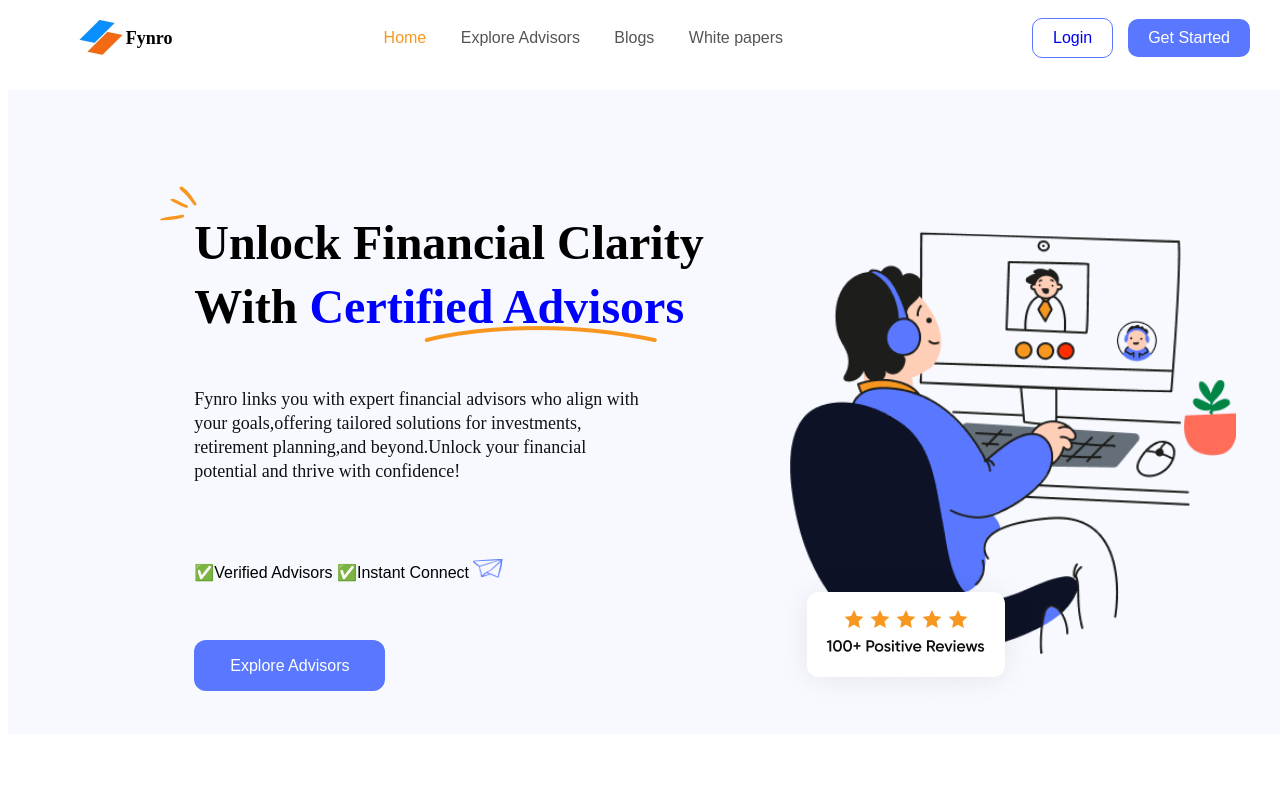
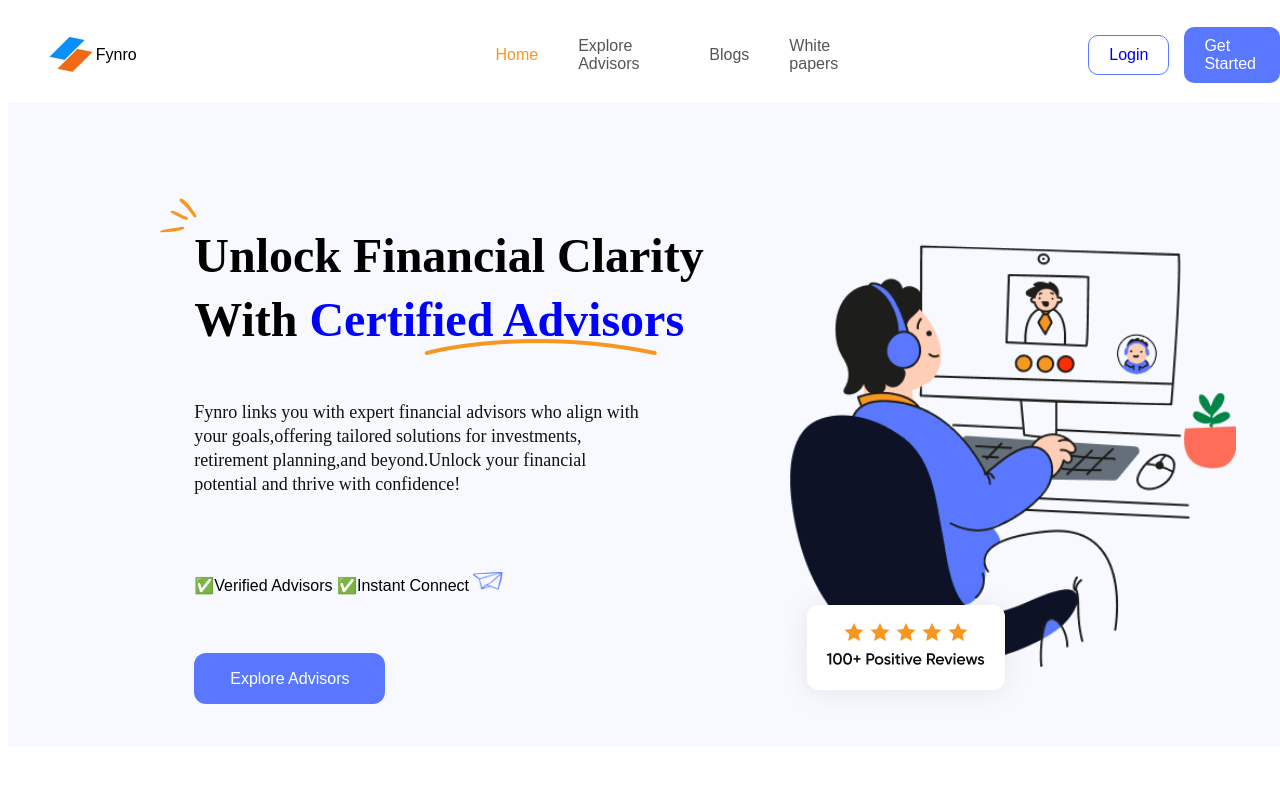
Before and after one commit to jeba-0406/fynro-jeba, a plain HTML site: page index.html in a window 1280 px wide. Shown: the top 800 px of the page. Drawn offline with nearby package versions, Linux system fonts and the light colour scheme.

Commit message:
changes in code

```diff
--- a/index.html
+++ b/index.html
@@ -1,5 +1,6 @@
 <!DOCTYPE html>
 <html lang="en">
+
 <head>
     <meta charset="UTF-8">
     <meta name="viewport" content="width=device-width, initial-scale=1.0">
@@ -8,14 +9,15 @@
     <link rel="icon" href="images\WhatsApp Image 2025-03-04 at 15.48.01_af4ceebb.jpg">
     <link rel="stylesheet" href="login.css">
 </head>
+
 <body>
 
-    <div class="top">
-        <div class="fynro">
+    <div class="toop">
+        <div class="fyynro">
             <img src="images\WhatsApp Image 2025-03-04 at 15.48.01_af4ceebb.jpg" width="50px">
             <p>Fynro</p>
         </div>
-        <div class="topbuttons">
+        <div class="toopbuttons">
             <a href="#" class="home"><span style="color:#F8971F">Home</span></a>
             <a href="#"><span style="color:#555555">Explore Advisors</span></a>
             <a href="#"><span style="color:#555555">Blogs</span></a>
@@ -51,7 +53,7 @@
                     <p>✅Verified Advisors ✅Instant Connect <img src="images\image.png" width="30"></p>
                 </div>
                 <div class="mid4">
-          <p>  <a href="#">Explore Advisors</a></p>
+                    <p> <a href="#">Explore Advisors</a></p>
                 </div>
             </div>
         </div>
@@ -73,9 +75,9 @@
         <center>
             <h1>Watch Our Actions</h1>
             <div class="yout">
-            <a href="https://www.youtube.com/"><img src="images\group.png" ></a>
+                <a href="https://www.youtube.com/"><img src="images\group.png"  ></a>
                 <div class="parama">
-                <a href="https://www.youtube.com/"><img src="images\icons8-youtube-logo 1.png" ></a>
+                    <a href="https://www.youtube.com/"><img src="images\icons8-youtube-logo 1.png"  ></a>
 
                 </div>
 
@@ -104,7 +106,7 @@
             <div class="adp">
 
 
-       <p><i class='bx bxs-crown' ></i> Specialized in financial planning</p>
+                <p><i class='bx bxs-crown'></i> Specialized in financial planning</p>
             </div>
             <div class="add">
                 <p>★ Antonio J Redondo Plata</p>
@@ -130,7 +132,7 @@
         <div class="ad">
             <img src="images\pic2.png">
             <div class="adp">
-        <p><i class='bx bxs-crown' ></i>Specialized in Credit Advise</p>
+                <p><i class='bx bxs-crown'></i>Specialized in Credit Advise</p>
             </div>
             <div class="add">
                 <p>★ Nancy John Sarikha</p>
@@ -158,7 +160,7 @@
         <div class="ad">
             <img src="images\pic3.png">
             <div class="adp">
-        <p><i class='bx bxs-crown' ></i>Specialized in Portfolio Managemen</p>
+                <p><i class='bx bxs-crown'></i>Specialized in Portfolio Managemen</p>
             </div>
             <div class="add">
                 <p>★ Sanjay Dutt</p>
@@ -209,7 +211,8 @@
                     <p>Registrer</p>
                 </div>
                 <div class="stepp3">
-            <p>Sign up with your basic information in just a few simple steps and<br> get started right away.</p>
+                    <p>Sign up with your basic information in just a few simple steps and<br> get started right away.
+                    </p>
                 </div>
             </div>
             <div class="learn2">
@@ -231,7 +234,8 @@
                     <p>Explore Advisors</p>
                 </div>
                 <div class="stepp3">
-            <p>Browse through certified experts and connect with the perfect advisor for your needs for you financial clarifications.</p>
+                    <p>Browse through certified experts and connect with the perfect advisor for your needs for you
+                        financial clarifications.</p>
                 </div>
 
             </div>
@@ -261,7 +265,8 @@
                             </center>
                         </div>
                         <div class="cui">
-            <p>Fynro made managing my finances so simple! My advisor helped me optimize my investments, and I’ve seen incredible growth in just a few months</p>
+                            <p>Fynro made managing my finances so simple! My advisor helped me optimize my investments,
+                                and I’ve seen incredible growth in just a few months</p>
                         </div>
                         <div class="cur">
                             <center>
@@ -281,7 +286,8 @@
                             </center>
                         </div>
                         <div class="cui">
-            <p>I never thought retirement planning could be this easy. The expert guidance I received gave me complete peace of mind about my future</p>
+                            <p>I never thought retirement planning could be this easy. The expert guidance I received
+                                gave me complete peace of mind about my future</p>
                         </div>
                         <div class="cur">
                             <center>
@@ -301,7 +307,8 @@
                             </center>
                         </div>
                         <div class="cui">
-            <p>The personalized advice on credit management was a game-changer. My financial advisor helped me improve my credit score and plan smarter</p>
+                            <p>The personalized advice on credit management was a game-changer. My financial advisor
+                                helped me improve my credit score and plan smarter</p>
                         </div>
                         <div class="cur">
                             <center>
@@ -313,5 +320,7 @@
             </div>
         </div>
     </div>
+
 </body>
+
 </html>
--- a/login.css
+++ b/login.css
@@ -1,4 +1,4 @@
-*{
+* {
     box-sizing: border-box;
     margin-right: 0;
     padding: 0;
@@ -10,39 +10,43 @@ body {
     background: white;
     overflow-x: hidden;
 }
-.top {
+
+.toop{
+    height: 2.5cm;
+    background-color: white;
     display: flex;
-    justify-content: space-between;
-    position: relative;
-    align-items: center;
-    padding: 15px 30px;
-    background-color: white;
-    position: relative;
-    top: -0.3cm;
+    flex-direction: row;
 }
-.fynro {
+.fyynro{
     display: flex;
     align-items: center;
+    width: 5cm;
+    margin-left: 1cm;
+
+
+}
+.toopbuttons a,
+.loginbuttons a {
     position: relative;
-    left: 1cm;
-    font-family: Poppins;
-    font-weight: 600;
-    font-size: 18px;
-    line-height: 16px;
-    letter-spacing: 0%;
-    text-align: center;
+    z-index: 100;
 }
-.topbuttons a {
+
+.toopbuttons{
+    margin-left: 7.5cm;
+    display: flex;
+    align-items: center;
+    gap:40px ;
+}
+.toopbuttons a{
     text-decoration: none;
-    align-items: center;
-    margin: 0 15px;
-    color: darkgray;
 }
 .loginbuttons {
     display: flex;
     gap: 15px;
     align-items: center;
+    margin-left: 6cm;
 }
+
 .loogin {
     text-decoration: none;
     border-width: 1px;
@@ -55,6 +59,7 @@ body {
     background: #FFFFFF;
     border: 1px solid #5978FF;
 }
+
 .loginbuttons .getstarted {
     text-decoration: none;
     gap: 8px;
@@ -66,11 +71,13 @@ body {
     background: #5978FF;
     color: white;
 }
+
 .mi-d {
-    background-color:#F7F9FF;
+    background-color: #F7F9FF;
     margin-bottom: 0;
     height: 18cm;
 }
+
 .midd {
     position: relative;
     top: -3.8cm;
@@ -78,16 +85,19 @@ body {
     display: flex;
     margin-bottom: 4cm;
 }
+
 .middle {
     position: relative;
     top: 217.07px;
     left: 110.73px;
 }
+
 .rating {
     position: relative;
     top: -5.5cm;
     left: 20.3cm;
 }
+
 .midpara1 {
     font-family: Gilroy-Bold;
     font-weight: 400;
@@ -95,9 +105,11 @@ body {
     line-height: 64px;
     letter-spacing: 0%;
 }
+
 .midpara1 {
     font-weight: bold;
 }
+
 .midpara2 {
     font-family: Gilroy-Medium;
     font-weight: 400;
@@ -107,11 +119,13 @@ body {
     color: #121214;
     margin-bottom: 2cm;
 }
+
 .mid3 {
     height: 24;
     top: 5px;
     gap: 16px;
 }
+
 .mid4 a {
     text-decoration: none;
     color: white;
@@ -122,9 +136,11 @@ body {
     padding-left: 36px;
     background: #5978FF;
 }
+
 .mid4 {
     margin-top: 2cm;
 }
+
 .imm {
     position: relative;
     width: 15cm;
@@ -132,36 +148,43 @@ body {
     left: 11cm;
     margin: 0 auto;
 }
+
 .vecc {
     position: relative;
     top: -24cm;
     left: 11cm;
     width: 6.4cm;
 }
+
 .vecc1 {
     position: relative;
     top: -28.4cm;
     left: 4cm;
     width: 1.5cm;
 }
+
 .action {
     margin-top: -5cm;
     padding-top: 2cm;
     background-color: white;
     margin-bottom: 6cm;
 }
+
 .yout {
     margin-top: 2cm;
 }
+
 .parama {
     position: relative;
     bottom: 9cm;
     margin-bottom: 5cm;
 }
+
 .solve {
     position: relative;
     bottom: 3cm;
 }
+
 .advisors {
     background-color: rgb(235, 245, 246);
     display: flex;
@@ -171,6 +194,7 @@ body {
     gap: 1cm;
     height: 18cm;
 }
+
 .ad {
     flex-direction: row;
     position: relative;
@@ -180,6 +204,7 @@ body {
     border-radius: 10px;
     background-color: white;
 }
+
 .adp {
     width: 272;
     height: 32;
@@ -193,26 +218,31 @@ body {
     letter-spacing: 0%;
     color: #402708;
 }
+
 .add {
     font-size: 15px;
 }
+
 .piic {
     position: relative;
     left: 6cm;
     top: -1cm;
 }
+
 .exp {
     position: relative;
     top: -1cm;
     font-size: 12px;
     color: #555555;
 }
+
 .credits {
     position: relative;
     top: -0.7cm;
     background-color: #F7F9FF;
     border-radius: 10cm;
 }
+
 .cre {
     font-family: Gilroy-Medium;
     font-weight: 400;
@@ -222,6 +252,7 @@ body {
     text-decoration: line-through;
     margin-left: 0.3cm;
 }
+
 .cred {
     font-family: Gilroy-SemiBold;
     font-weight: 400;
@@ -233,16 +264,19 @@ body {
     top: -0.3cm;
     margin-left: 0.3cm;
 }
+
 .credi a {
     text-decoration: none;
     color: white;
 }
+
 .credi {
     text-decoration: none;
     position: relative;
     top: -1.8cm;
     left: 5cm;
 }
+
 .credi {
     border-radius: 16px;
     padding-top: 10px;
@@ -253,20 +287,25 @@ body {
     width: 2cm;
     font-size: 15px;
 }
+
 .credits {
     height: 1.6cm;
 }
+
 .advii {
     position: relative;
     top: -3cm;
 }
+
 .advii a {
     text-decoration: none;
 }
+
 .adviisor {
     background-color: rgb(235, 245, 246);
     margin-bottom: -1cm;
 }
+
 .steps {
     margin-top: -1cm;
     background-color: white;
@@ -274,6 +313,7 @@ body {
     flex-direction: row;
     align-items: center;
 }
+
 .fllight {
     font-size: x-large;
     position: relative;
@@ -281,15 +321,18 @@ body {
     font-weight: 900;
     left: 5cm;
 }
+
 .sstep {
     display: flex;
     background-color: white;
 }
+
 .ss1 {
     width: 50%;
     height: 15cm;
     margin-left: 5.5cm;
 }
+
 .ss2 {
     height: 15cm;
     width: 50%;
@@ -297,19 +340,23 @@ body {
     top: -8cm;
     right: 3cm;
 }
-.learn1{
+
+.learn1 {
     height: 33%;
 
 }
-.learn2{
+
+.learn2 {
     height: 33%;
 
 }
-.learn3{
+
+.learn3 {
     height: 33%;
 
 }
-.stepp{
+
+.stepp {
     background-color: chartreuse;
     width: 2cm;
     text-align: center;
@@ -320,29 +367,34 @@ body {
     color: #008545;
 
 }
-.stepp2{
+
+.stepp2 {
     margin-left: 0.3cm;
     font-weight: 700;
 }
-.stepp3{
+
+.stepp3 {
     margin-left: 0.3cm;
     color: #555555;
     font-weight: 400;
     font-size: 18px;
 }
-.customer{
+
+.customer {
     background-color: white;
     margin-top: 2.5cm;
     height: 18cm;
 }
-.cu1{
+
+.cu1 {
     font-size: 25px;
 
 
 }
-.cu2{
+
+.cu2 {
     margin-top: 1cm;
-    height:13cm ;
+    height: 13cm;
     background-color: white;
     margin-left: 2cm;
     margin-right: 2cm;
@@ -350,7 +402,8 @@ body {
     flex-direction: row;
     gap: 0.5cm;
 }
-.cuu2{
+
+.cuu2 {
     margin-top: 2cm;
     margin-left: 3cm;
     height: 10cm;
@@ -359,31 +412,37 @@ body {
     border-radius: 1cm;
     align-items: center;
 }
-.cuc1{
+
+.cuc1 {
     height: 10cm;
-    background-color:#F0F9FA;
+    background-color: #F0F9FA;
     border-radius: 1cm;
 }
-.cuc2{
+
+.cuc2 {
     height: 10cm;
-    background-color:#FFF5EC;
+    background-color: #FFF5EC;
     border-radius: 1cm;
 }
-.cuc3{
+
+.cuc3 {
     height: 10cm;
     background-color: #ECF1FB;
     border-radius: 1cm;
 }
-.cup{
+
+.cup {
     position: relative;
-    top:-1cm;
+    top: -1cm;
     left: 2.5cm;
 
 }
-.cun{
+
+.cun {
     margin-top: -0.8cm;
 }
-.cui{
+
+.cui {
     margin-top: 1cm;
     margin-left: 0.6cm;
     margin-right: 0.6cm;
@@ -391,6 +450,7 @@ body {
     font-size: 16px;
 
 }
-.cur{
+
+.cur {
     margin-top: 1.5cm;
 }
```
Lines whose indentation alone changed are shown as unchanged.
